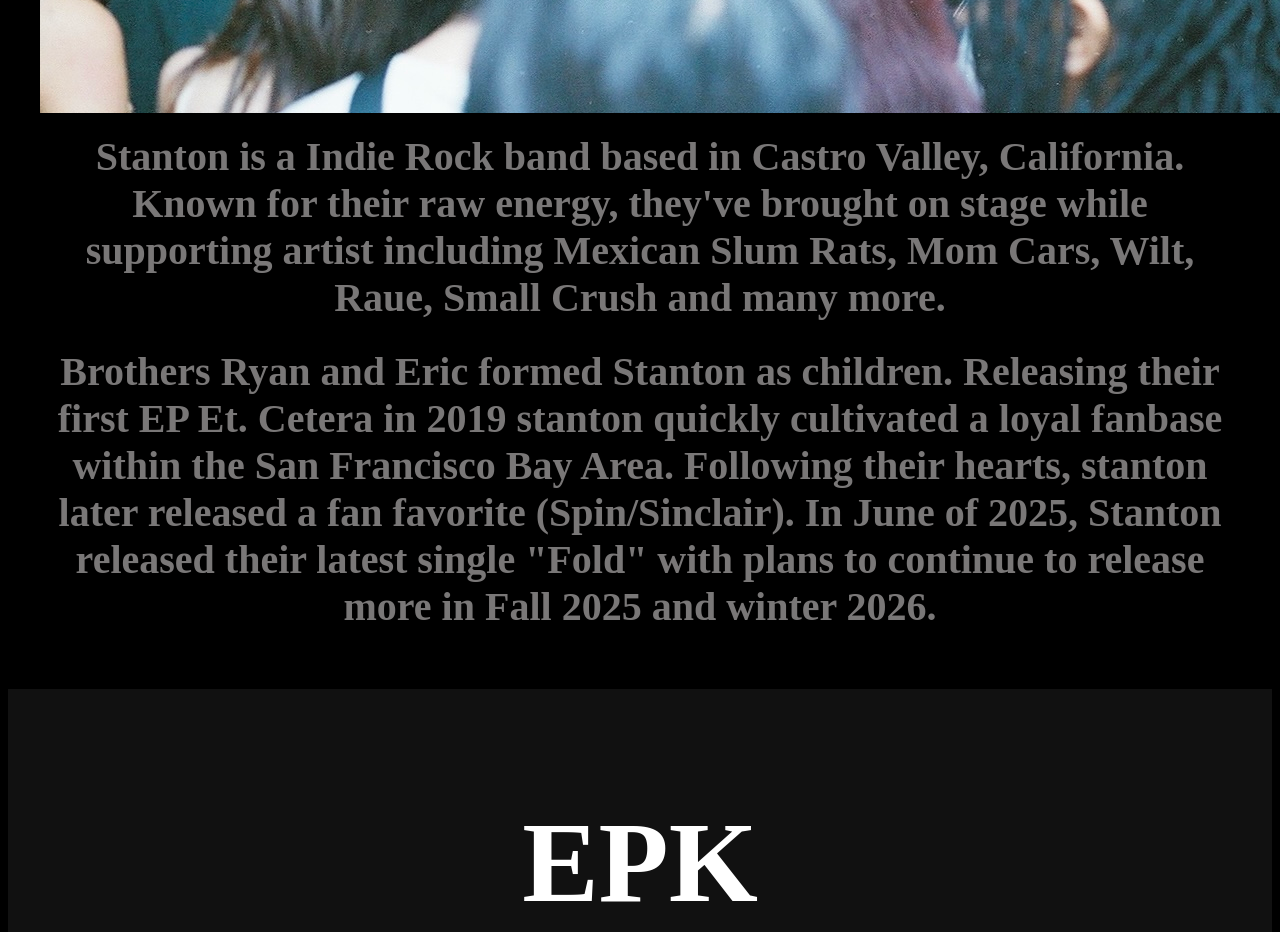
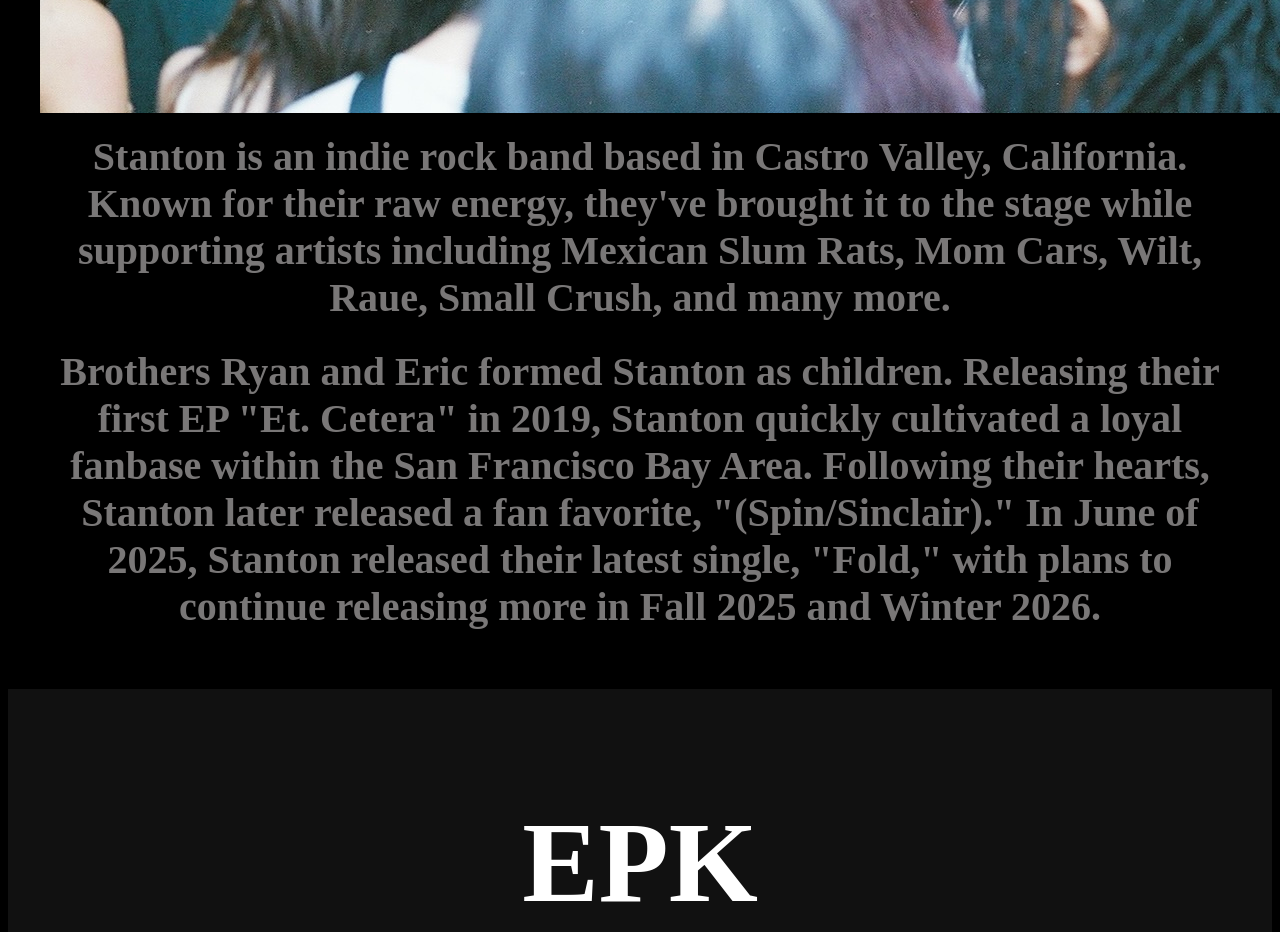
Before and after one commit to emiIiano/stanton-website, a plain HTML site: page EPK.html in a window 1280 px wide. Shown: the part 1900-2832 px from the top of the page. Drawn offline with Linux system fonts and the light colour scheme.

Commit message:
Update EPK.html

```diff
--- a/EPK.html
+++ b/EPK.html
@@ -22,6 +22,8 @@
 
 
 </head>
+<meta name="viewport" content="width=device-width, initial-scale=1.0">
+
 <link rel="stylesheet" href="styles.css" />
 
 <body>
@@ -43,8 +45,10 @@
 
 <div class="main__img--container-EPK">
     <img src="images/stanton.JPG" alt="stanton" style="background: none; border: none;">
-    <h1> Stanton is a Indie Rock band based in Castro Valley, California. Known for their raw energy, they've brought on stage while supporting artist including Mexican Slum Rats, Mom Cars, Wilt, Raue, Small Crush and many more.
-        <h1> Brothers Ryan and Eric formed Stanton as children. Releasing their first EP Et. Cetera in 2019 stanton quickly cultivated a loyal fanbase within the San Francisco Bay Area. Following their hearts, stanton later released a fan favorite (Spin/Sinclair). In June of 2025, Stanton released their latest single "Fold" with plans to continue to release more in Fall 2025 and winter 2026.</h1>
+    <h1>Stanton is an indie rock band based in Castro Valley, California. Known for their raw energy, they've brought it to the stage while supporting artists including Mexican Slum Rats, Mom Cars, Wilt, Raue, Small Crush, and many more.</h1>
+
+    <h1>Brothers Ryan and Eric formed Stanton as children. Releasing their first EP "Et. Cetera" in 2019, Stanton quickly cultivated a loyal fanbase within the San Francisco Bay Area. Following their hearts, Stanton later released a fan favorite, "(Spin/Sinclair)." In June of 2025, Stanton released their latest single, "Fold," with plans to continue releasing more in Fall 2025 and Winter 2026.</h1>
+
 
 
 
@@ -126,3 +130,7 @@
 
     </body>
     </html>
+
+
+    </body>
+    </html>
```
